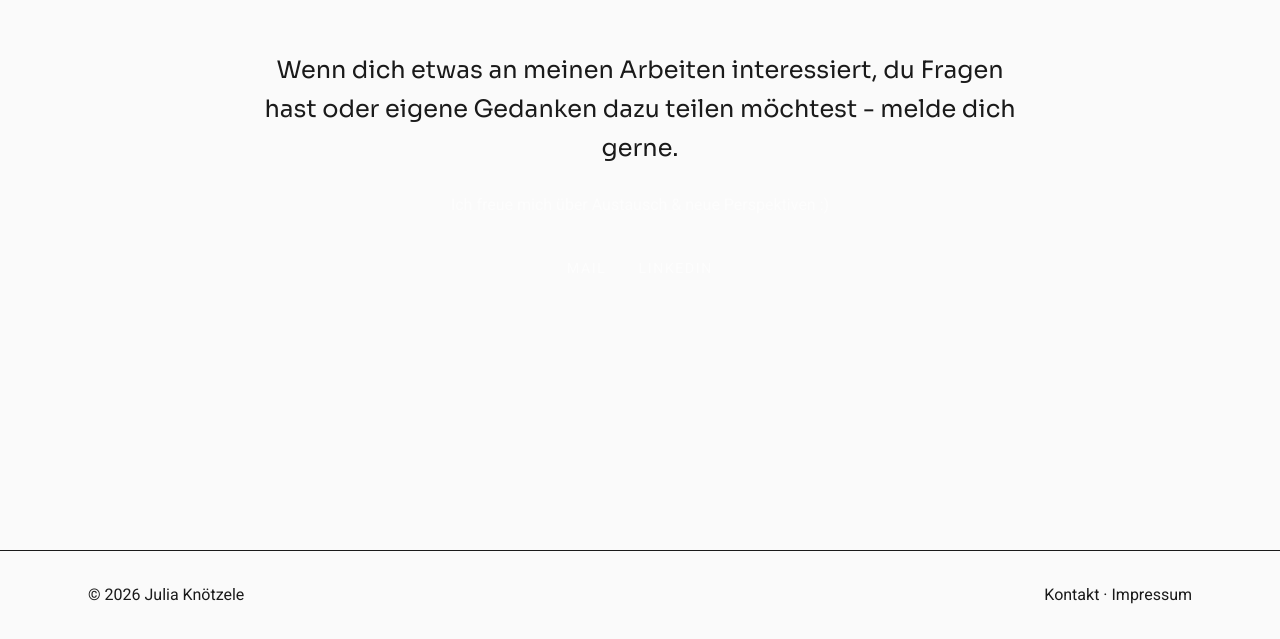
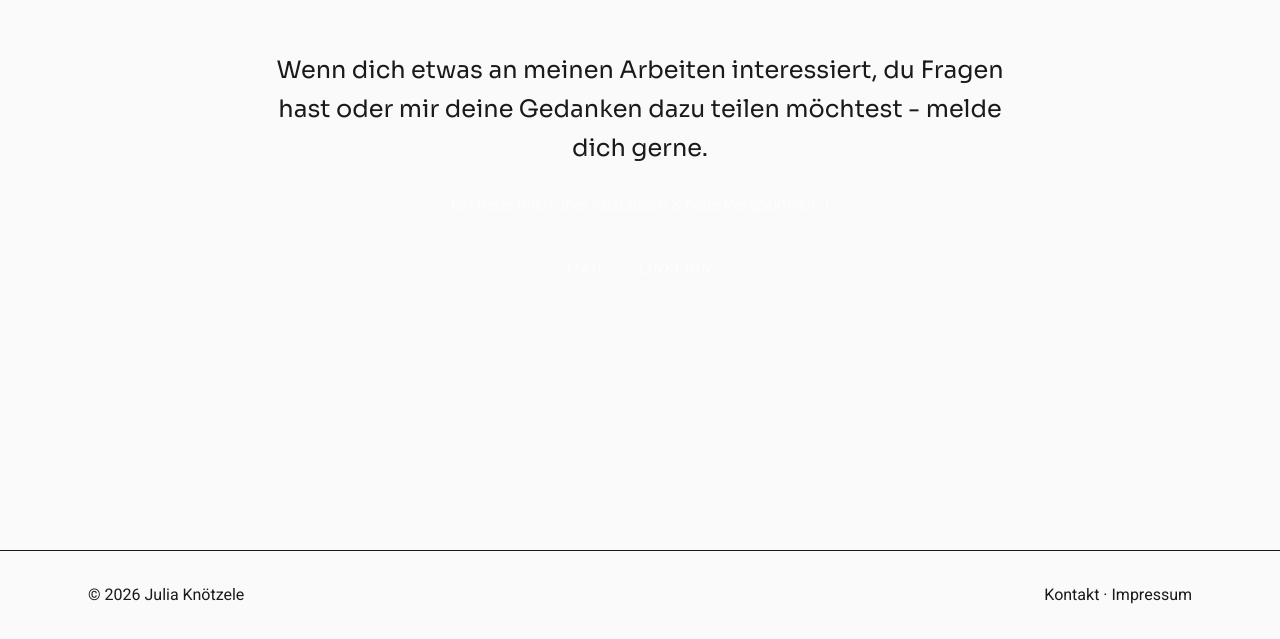
Before and after one commit to knoedel77-loci/Portfolio, a Next.js app: page / in a window 1280 px wide. Shown: the part 5429-6068 px from the top of the page. Built offline with nearby package versions, Linux system fonts and the light colour scheme; a web font is replaced by a local one.

Commit message:
fix media paths

```diff
--- a/components/sections/ContactSection.tsx
+++ b/components/sections/ContactSection.tsx
@@ -122,7 +122,7 @@ export default function ContactSection() {
       <div className="relative z-10 mx-auto max-w-3xl text-center">
         <p className="font-heading text-xl leading-relaxed md:text-2xl">
           Wenn dich etwas an meinen Arbeiten interessiert, du Fragen hast oder
-          eigene Gedanken dazu teilen möchtest - melde dich gerne.
+          mir deine Gedanken dazu teilen möchtest - melde dich gerne.
         </p>
 
         <p className="mt-6 text-sm leading-relaxed text-white/55 md:text-base">
@@ -132,13 +132,10 @@ export default function ContactSection() {
         <div className="mt-10 flex flex-col items-center gap-4 text-sm uppercase tracking-[0.12em] md:flex-row md:justify-center md:gap-8">
           <a
   href="mailto:jul.knoetzele@gmail.com?subject=Kontakt%20%C3%BCber%20Portfolio"
-  target="_blank"
-  rel="noopener noreferrer"
   className="relative z-20 text-white/60 transition hover:text-accent"
 >
   Mail
 </a>
-
           <Link
   href="https://www.linkedin.com/in/julia-kn%C3%B6tzele-186333326/"
   target="_blank"
```
